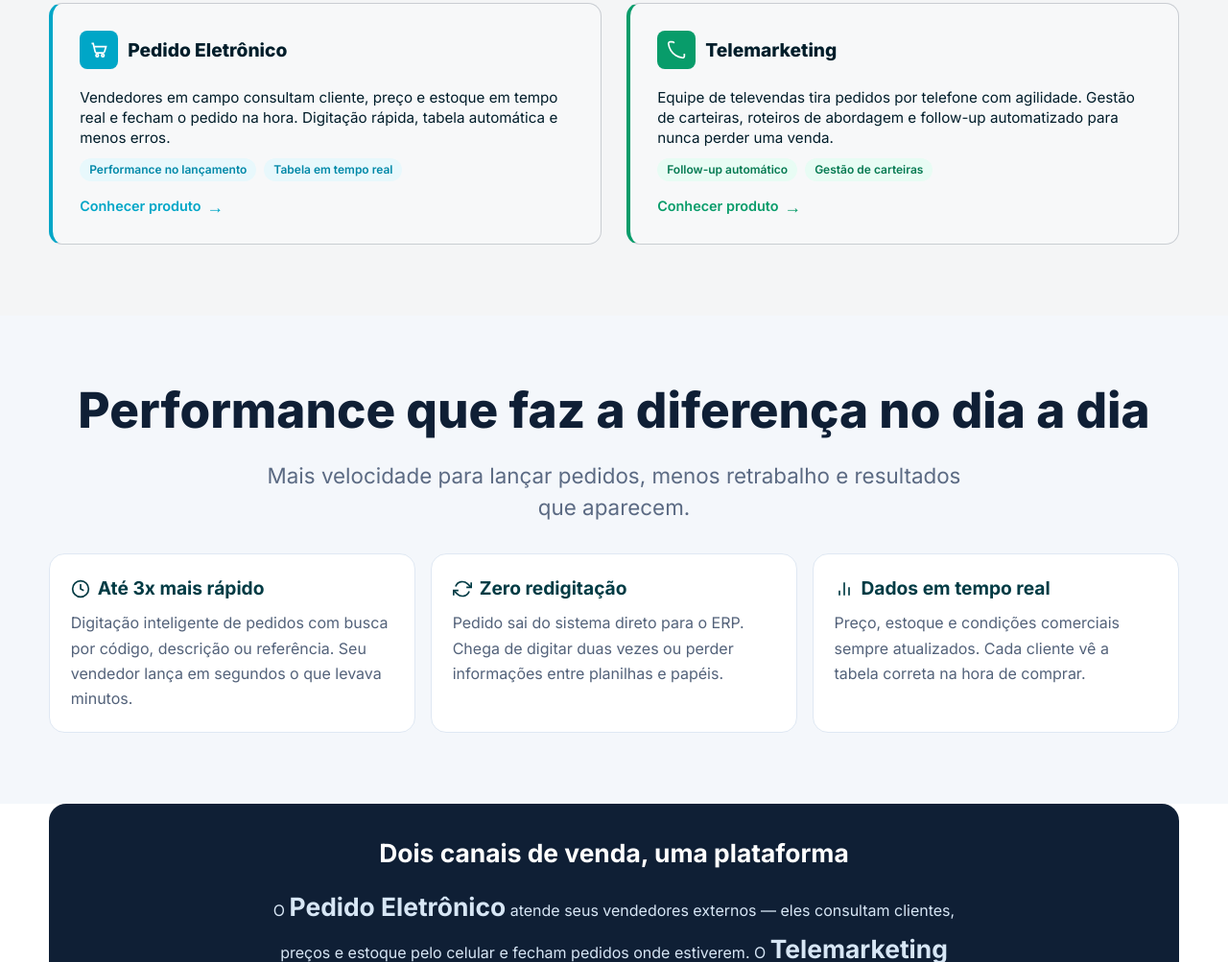
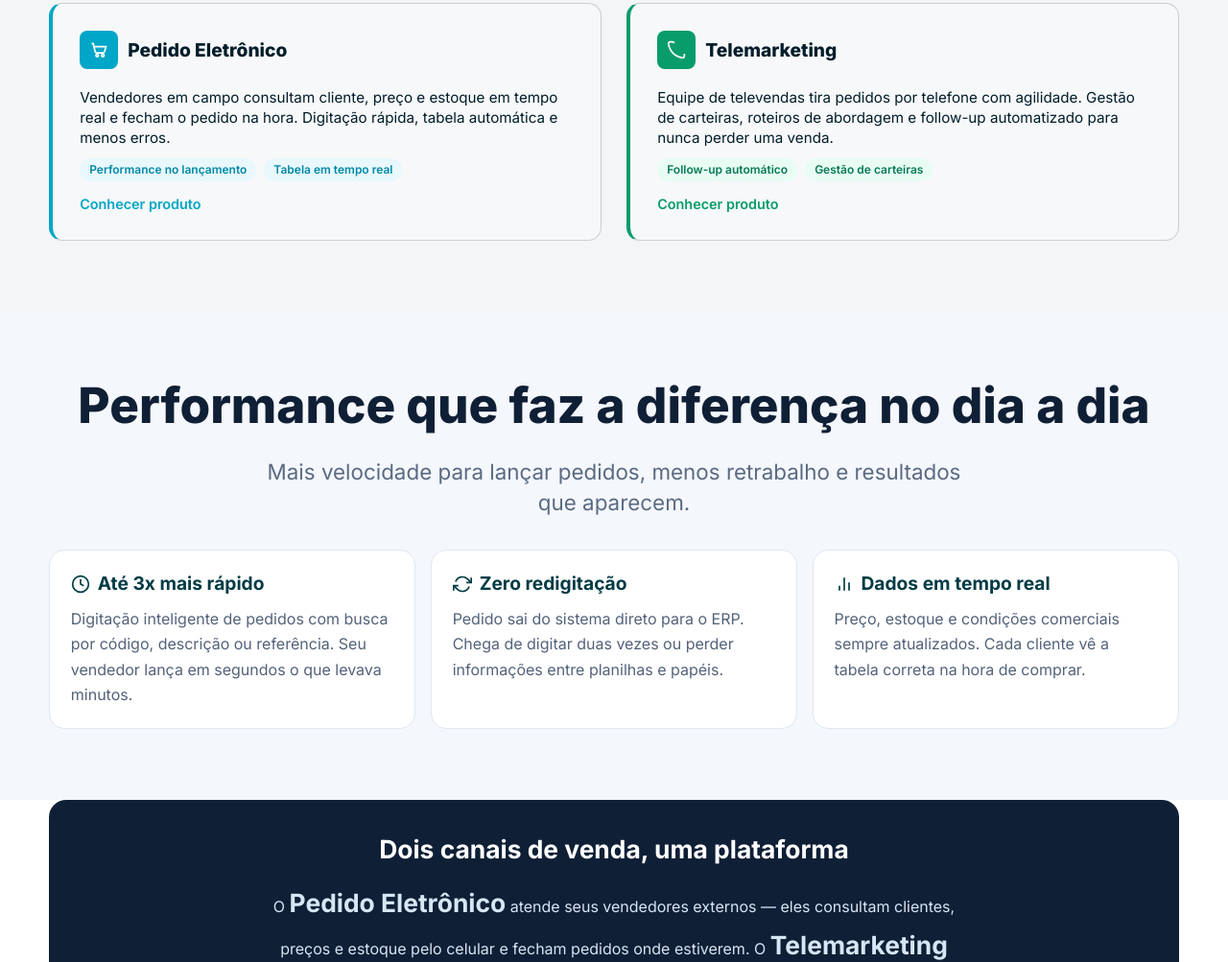
Before and after one commit to OziasFilipe/epiper-website, a website: page index.html in a window 1280 px wide. Shown: the part 996-1999 px from the top of the page at 96% size. Drawn offline with Linux system fonts and the light colour scheme.

Commit message:
remove arrows from Conhecer buttons in form and product labels

```diff
--- a/index.html
+++ b/index.html
@@ -265,7 +265,7 @@
               <span style="background:#e8f8fc;color:#0088a8;font-size:0.75rem;padding:3px 10px;border-radius:999px;font-weight:600">Performance no lançamento</span>
               <span style="background:#e8f8fc;color:#0088a8;font-size:0.75rem;padding:3px 10px;border-radius:999px;font-weight:600">Tabela em tempo real</span>
             </div>
-            <a href="pedido-eletronico.html" style="display:inline-flex;align-items:center;gap:6px;margin-top:14px;color:#00a6c7;font-weight:600;font-size:0.9rem;text-decoration:none">Conhecer produto <span style="font-size:1.1rem">→</span></a>
+            <a href="pedido-eletronico.html" style="display:inline-flex;align-items:center;gap:6px;margin-top:14px;color:#00a6c7;font-weight:600;font-size:0.9rem;text-decoration:none">Conhecer produto</a>
           </article>
           <article class="lead-card" style="border-left:4px solid #089c6a">
             <div style="display:flex;align-items:center;gap:10px;margin-bottom:8px">
@@ -279,7 +279,7 @@
               <span style="background:#e8fcf4;color:#067a52;font-size:0.75rem;padding:3px 10px;border-radius:999px;font-weight:600">Follow-up automático</span>
               <span style="background:#e8fcf4;color:#067a52;font-size:0.75rem;padding:3px 10px;border-radius:999px;font-weight:600">Gestão de carteiras</span>
             </div>
-            <a href="telemarketing.html" style="display:inline-flex;align-items:center;gap:6px;margin-top:14px;color:#089c6a;font-weight:600;font-size:0.9rem;text-decoration:none">Conhecer produto <span style="font-size:1.1rem">→</span></a>
+            <a href="telemarketing.html" style="display:inline-flex;align-items:center;gap:6px;margin-top:14px;color:#089c6a;font-weight:600;font-size:0.9rem;text-decoration:none">Conhecer produto</a>
           </article>
         </div>
       </div>
```
Also changed, not shown: fale-conosco.html (+2 -2 lines).
